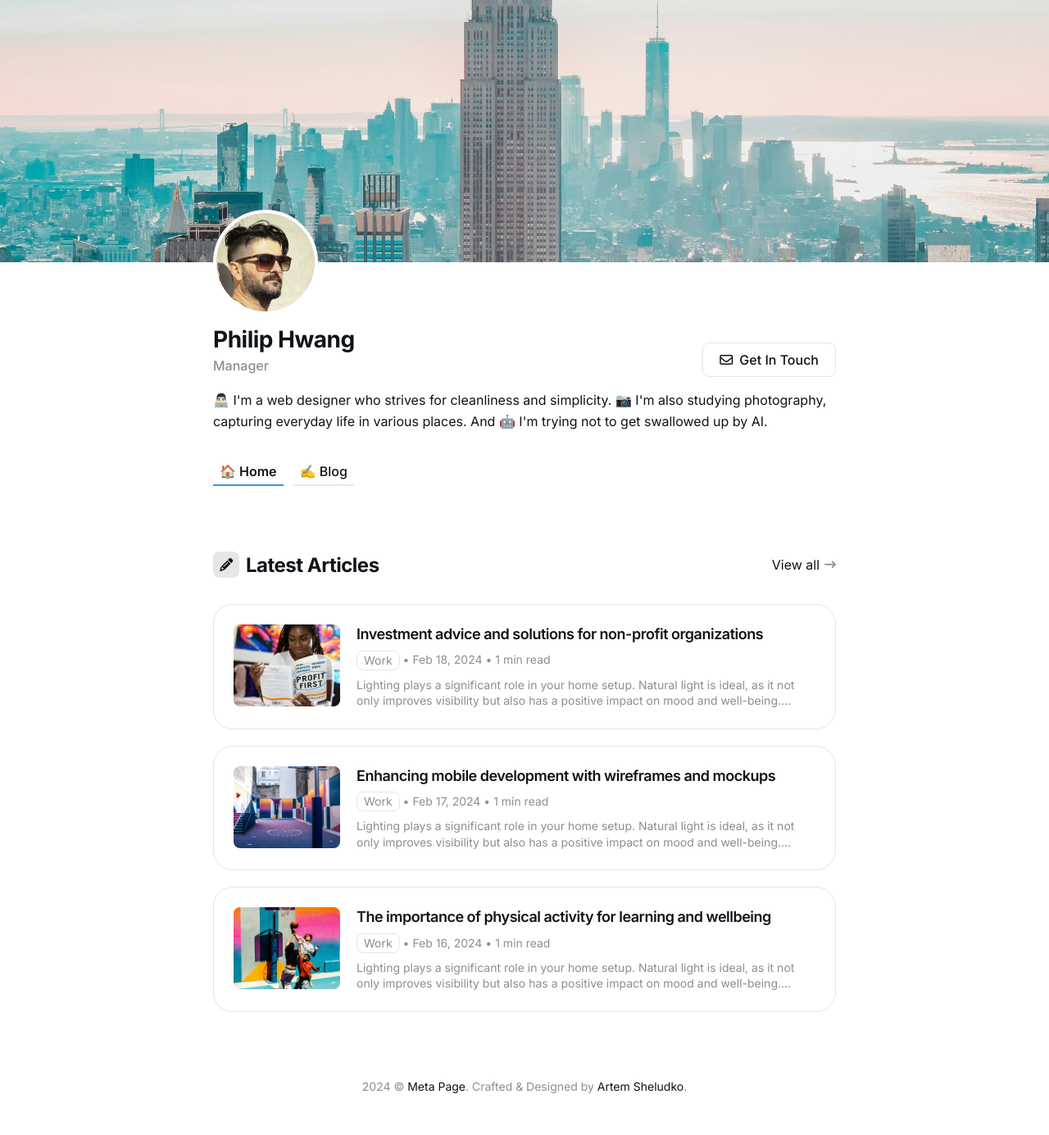
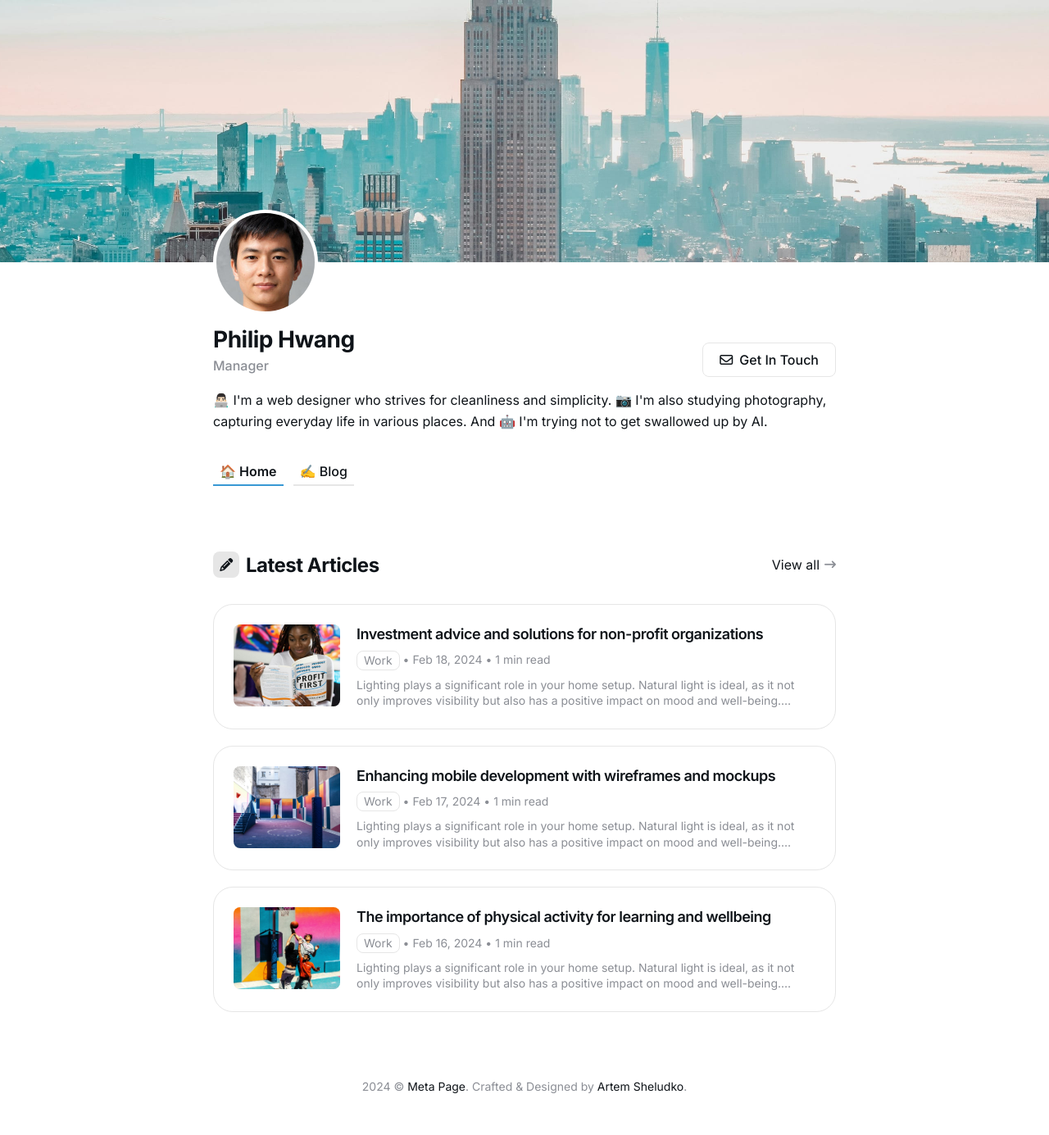
Before and after one commit to meta-blog/meta-blog.github.io, a Jekyll site: the page built from index.html, in a window 1280 px wide. Shown: the whole page at 82% size. Built offline with Jekyll 4.4.1, drawn with Linux system fonts in a browser that asks for light colours.

Commit message:
Update settings.yml

```diff
--- a/_data/settings.yml
+++ b/_data/settings.yml
@@ -44,7 +44,7 @@ author:
   author_name: Philip Hwang
   author_role: Manager
   author_bio: 👨🏻‍💻 I'm a web designer who strives for cleanliness and simplicity. 📷 I'm also studying photography, capturing everyday life in various places. And 🤖 I'm trying not to get swallowed up by AI.
-  author_avatar: '/images/01-1.jpg'
+  author_avatar: '/images/Philip Hwang.jpeg'
   cta_button_text: Get In Touch
   cta_button_link: '/contact/'
 
```
